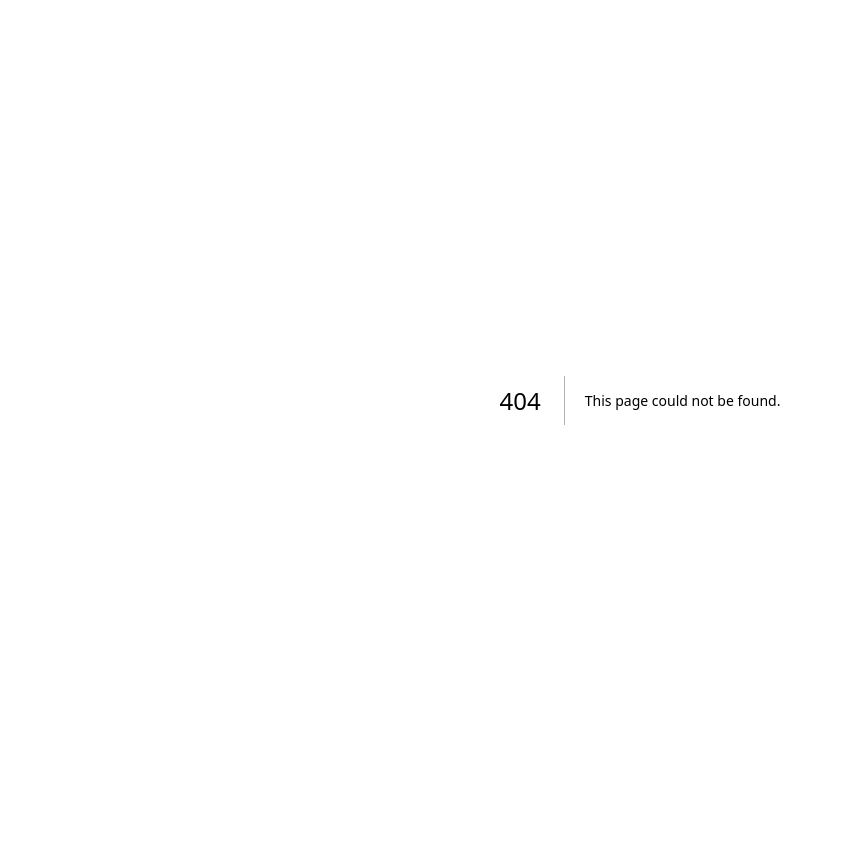
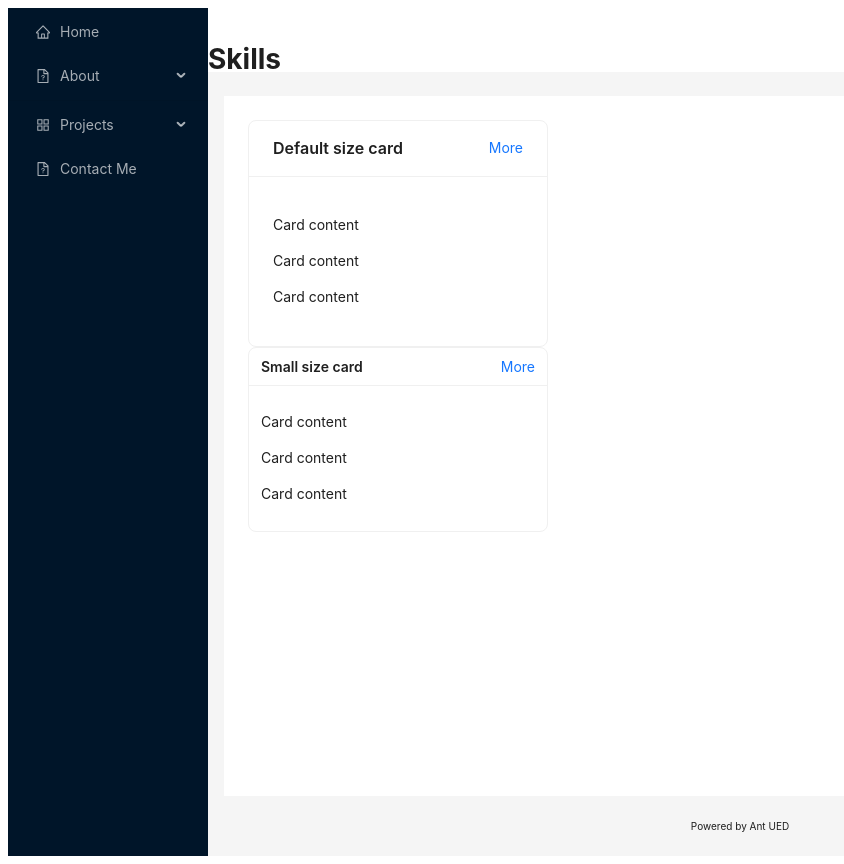
Before and after one commit to jalowe13/jacob-website, a Next.js app: page /skills in a window 1280 px wide. Before the commit this address had no page. Shown: the whole page, without its empty margins (0-844 px from the left). Before the commit the page ends 800 px from the top, so only its background shows below. Built offline with nearby package versions, Linux system fonts and the light colour scheme.

Commit message:
Preparing Skills Page
Push for icon updates and start of the Skills and Resume page

```diff
--- a/components/AntLayout.js
+++ b/components/AntLayout.js
@@ -7,7 +7,8 @@ import Router from 'next/router';
 import {Layout, Menu, theme, Image} from 'antd';
 import { HomeOutlined, ExclamationCircleOutlined, FileExclamationOutlined,
 AppstoreOutlined, BookOutlined, CarryOutOutlined, UserOutlined,
-EyeOutlined,DesktopOutlined, SmileOutlined, BgColorsOutlined,
+EyeOutlined,DesktopOutlined, SmileOutlined, BgColorsOutlined,FileUnknownOutlined,
+GithubFilled
 } from '@ant-design/icons';
 const {Header, Content, Footer, Sider} = Layout;
 
@@ -30,12 +31,21 @@ function getItem(label, key, icon, children,path, type) {
 }
 
 // All Menu Items
-const items = [
-  getItem('Home', '1', <HomeOutlined/>),
+// Original Icons
+/*
   getItem('About', 'h1', <ExclamationCircleOutlined />, [
     getItem('Myself', '2', <UserOutlined />),
     getItem('My Skills', '3', <CarryOutOutlined />),
     getItem('My Resume', '4', <BookOutlined />)
+    getItem('ML', '9', <DesktopOutlined />),
+    getItem('Contact Me', '10', <ExclamationCircleOutlined />)
+*/
+const items = [
+  getItem('Home', '1', <HomeOutlined/>),
+  getItem('About', 'h1', <FileUnknownOutlined />, [
+    getItem('Myself', '2', <FileUnknownOutlined />),
+    getItem('My Skills', '3', <FileUnknownOutlined />),
+    getItem('My Resume', '4', <FileUnknownOutlined />)
   ]),
   {
     type: 'divider',
@@ -43,15 +53,15 @@ const items = [
   getItem('Projects', 'h2', <AppstoreOutlined />, [
     getItem('Personal', 'h3', <SmileOutlined />, [
       getItem('Replicate', '5', <BgColorsOutlined />),
-      getItem('TheOne SDL', '6', <FileExclamationOutlined />),
-      getItem('VGB Unity', '7', <FileExclamationOutlined />)
+      getItem('TheOne SDL', '6', <GithubFilled/>),
+      getItem('VGB Unity', '7', <FileUnknownOutlined />)
     ]),
-    getItem('School', 'h4', <FileExclamationOutlined />, [
+    getItem('School', 'h4', <BookOutlined/>, [
       getItem('Comp Vision', '8', <EyeOutlined />),
-      getItem('ML', '9', <DesktopOutlined />),
+      getItem('ML', '9', <FileUnknownOutlined />),
     ]),
   ]),
-  getItem('Contact Me', '10', <ExclamationCircleOutlined />)
+  getItem('Contact Me', '10', <FileUnknownOutlined />)
 ];
 
 // Returning Menu Options
--- /dev/null
+++ b/pages/skills.js
@@ -0,0 +1,43 @@
+import Ant from '../components/AntLayout';
+
+// ANT Components
+// https://3x.ant.design/components/list/
+import { Card, Icon, List, Avatar } from 'antd';
+
+const { Meta } = Card;
+
+
+
+export default function Resume(){
+    const data = [
+        {
+            title: "C++",
+            description: "Language"
+        },
+        {
+            title: "C",
+            description: "Language"
+        },
+    ];
+
+    const headerContent = <h1> Skills </h1>
+    const pageConent =
+    <div>
+    <Card title="Default size card" extra={<a href="#">More</a>} style={{ width: 300 }}>
+      <p>Card content</p>
+      <p>Card content</p>
+      <p>Card content</p>
+    </Card>
+    <Card size="small" title="Small size card" extra={<a href="#">More</a>} style={{ width: 300 }}>
+      <p>Card content</p>
+      <p>Card content</p>
+      <p>Card content</p>
+    </Card>
+  </div>
+
+
+
+return (
+    <Ant header={headerContent} content={pageConent}/>
+)
+}
--- a/server.js
+++ b/server.js
@@ -26,7 +26,7 @@ const options = {
 }
 
 // Enable to start local development on localhost
-localTest = false
+localTest = true
 
 
 app.prepare().then(() => {
```
Also changed, not shown: pages/replicate.js (+0 -38 lines), pages/resume.js (+10 -0 lines).
